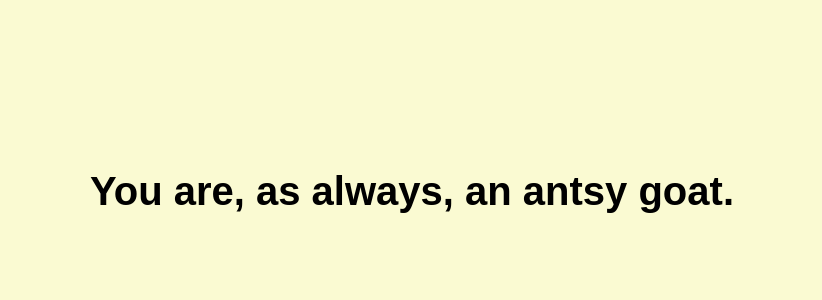
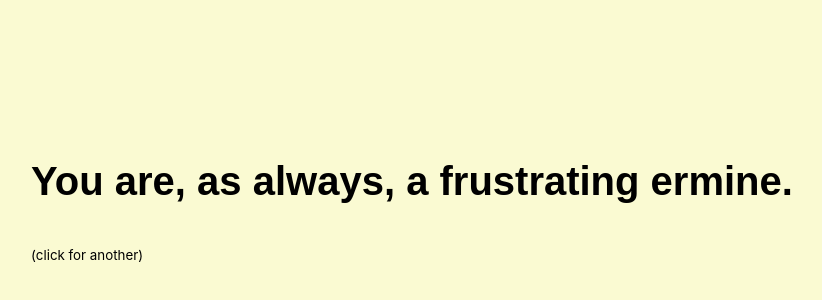
Before and after one commit to bmanderino/trainguy, a React (Create React App) app: page / in a window 1280 px wide. Shown: the part 134-434 px from the top of the page, without its empty margins (228-1050 px from the left). Built offline with nearby package versions, Linux system fonts and the light colour scheme.

Commit message:
code cleanup. starting vite migration

```diff
--- a/package.json
+++ b/package.json
@@ -6,9 +6,12 @@
     "@testing-library/jest-dom": "^5.16.5",
     "@testing-library/react": "^13.4.0",
     "@testing-library/user-event": "^13.5.0",
+    "@vitejs/plugin-react": "^5.1.2",
     "react": "^18.2.0",
     "react-dom": "^18.2.0",
     "react-scripts": "5.0.1",
+    "vite": "^7.2.7",
+    "vite-tsconfig-paths": "^5.1.4",
     "web-vitals": "^2.1.4"
   },
   "scripts": {
--- a/src/components/SignOff/SignOff.js
+++ b/src/components/SignOff/SignOff.js
@@ -1,27 +1,25 @@
-import React from 'react'
+import React, { useState } from 'react'
 import {animals, adjectives} from "../../library/"
 
-const randomWordFromArray = (array) => {
-  let number = (Math.ceil(Math.random() * (0, array.length - 1)))
-  return array.find((item, index) => index === number)
-}
+const getRandom = (arr) => arr[Math.floor(Math.random() * arr.length)];
 
-const correctArticleAndAdjective = (array) => {
-  //get a word and determin if it should be preceeded by "a" or "an"
-  let word = randomWordFromArray(array)
-  let vowels = ["a","e","i","o","u"]
-  if (vowels.includes(word[0])){
-    return `an ${word}`
-  } else {
-    return `a ${word}`
-  }
+const formatWithArticle = (word) => /^[aeiou]/i.test(word) ? `an ${word}` : `a ${word}`;
+
+function createSignOff() {
+  const adj = getRandom(adjectives);
+  const animal = getRandom(animals);
+  return `You are, as always, ${formatWithArticle(adj)} ${animal}.`;
 }
 
 const SignOff = () => {
+  const [signOff, setSignOff] = useState(createSignOff);
+
   return (
-    // <div>You are, as always, a dilapidated muskrat.</div>
-    <p>You are, as always, {correctArticleAndAdjective(adjectives)} {randomWordFromArray(animals)}.</p>
-  )
-}
+    <div onClick={() => setSignOff(createSignOff())} style={{ cursor: "pointer" }}>
+      <p>{signOff}</p>
+      <small>(click for another)</small>
+    </div>
+  );
+};
 
 export default SignOff
--- a/src/index.js
+++ b/src/index.js
@@ -2,7 +2,6 @@ import React from 'react';
 import ReactDOM from 'react-dom/client';
 import './index.css';
 import App from './App';
-import reportWebVitals from './reportWebVitals';
 
 const root = ReactDOM.createRoot(document.getElementById('root'));
 root.render(
@@ -10,8 +9,3 @@ root.render(
     <App />
   </React.StrictMode>
 );
-
-// If you want to start measuring performance in your app, pass a function
-// to log results (for example: reportWebVitals(console.log))
-// or send to an analytics endpoint. Learn more: https://bit.ly/CRA-vitals
-reportWebVitals();
--- a/src/library/animals.js
+++ b/src/library/animals.js
@@ -61,7 +61,7 @@ export const animals = [
 "dragonfish",
 "dragonfly",
 "duck",
-"dung Beetle",
+"dung beetle",
 "dunker",
 "eagle",
 "earthworm",
@@ -111,7 +111,7 @@ export const animals = [
 "horsefly",
 "housefly",
 "hummingbird",
-"humpback Whale",
+"humpback whale",
 "hyena",
 "ibex",
 "ibis",
--- a/src/reportWebVitals.js
+++ /dev/null
@@ -1,13 +0,0 @@
-const reportWebVitals = onPerfEntry => {
-  if (onPerfEntry && onPerfEntry instanceof Function) {
-    import('web-vitals').then(({ getCLS, getFID, getFCP, getLCP, getTTFB }) => {
-      getCLS(onPerfEntry);
-      getFID(onPerfEntry);
-      getFCP(onPerfEntry);
-      getLCP(onPerfEntry);
-      getTTFB(onPerfEntry);
-    });
-  }
-};
-
-export default reportWebVitals;
```
Also changed, not shown: public/index.html (+0 -23 lines), src/setupTests.js (deleted, +0 -5 lines), vite.config.ts (added), 2 other files (tests, documents, lock files or other folders).
